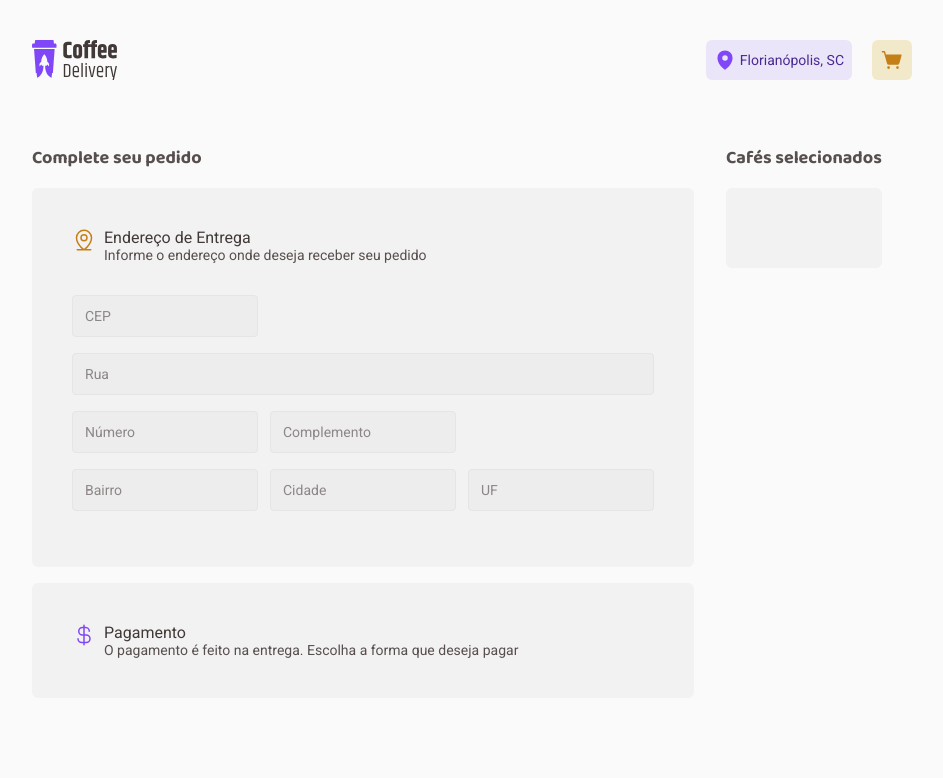
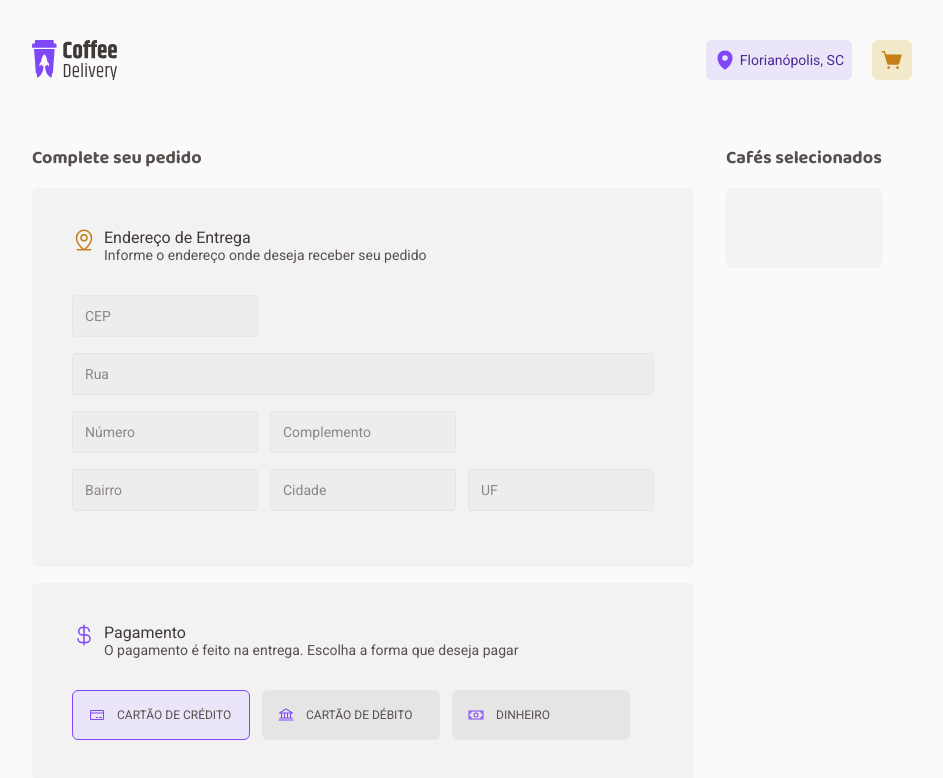
Before and after one commit to edutdutra/coffe-delivery, a React (Vite) app: page /checkout in a window 1280 px wide. Shown: the top 778 px of the page, without its empty margins (168-1111 px from the left). Built offline with nearby package versions, Linux system fonts and the light colour scheme.

Commit message:
feat: add payment select options

```diff
--- /dev/null
+++ b/src/pages/Checkout/PaymentSelect/index.tsx
@@ -0,0 +1,21 @@
+import {BasePaymentOption, PaymentSelectContainer} from "./styles.ts";
+import {Bank, CreditCard, Money} from "@phosphor-icons/react";
+
+export function PaymentSelect() {
+    return (
+        <PaymentSelectContainer>
+            <BasePaymentOption className="active">
+                <CreditCard size={16}/>
+                <span>Cartão de crédito</span>
+            </BasePaymentOption>
+            <BasePaymentOption>
+                <Bank size={16}/>
+                <span>cartão de débito</span>
+            </BasePaymentOption>
+            <BasePaymentOption>
+                <Money size={16}/>
+                <span>dinheiro</span>
+            </BasePaymentOption>
+        </PaymentSelectContainer>
+    )
+}
--- /dev/null
+++ b/src/pages/Checkout/PaymentSelect/styles.ts
@@ -0,0 +1,42 @@
+import styled from "styled-components";
+
+export const PaymentSelectContainer = styled.div`
+  display: flex;
+  gap: 0.75rem;
+`
+
+export const BasePaymentOption = styled.div`
+  display: flex;
+  align-items: center;
+  gap: 0.75rem;
+  padding: 1rem;
+  border-radius: 6px;
+
+  width: 100%;
+  max-width: 178px;
+
+  cursor: pointer;
+
+  background: ${(props) => props.theme['base-button']};
+  color: ${(props) => props.theme['purple']};
+
+  span {
+    font-size: 12px;
+    text-transform: uppercase;
+
+    color: ${(props) => props.theme['base-text']};
+
+    &:hover {
+      color: ${(props) => props.theme['base-subtitle']};
+    }
+  }
+
+  &:hover {
+    background: ${(props) => props.theme['base-hover']};
+  }
+
+  &.active {
+    background: ${(props) => props.theme['purple-light']};
+    border: 1px solid ${(props) => props.theme['purple']};
+  }
+`
--- a/src/pages/Checkout/index.tsx
+++ b/src/pages/Checkout/index.tsx
@@ -2,6 +2,10 @@ import {CheckoutForm} from "./CheckoutForm";
 import {CurrencyDollar, MapPinLine} from "@phosphor-icons/react";
 
 import {CheckoutBaseCard, CheckoutCardHeader, CheckoutColumn, CheckoutContainer, CheckoutTitle} from "./styles.ts";
+import {PaymentSelect} from "./PaymentSelect";
+
+// ToDo - Finalizar card de pagamento
+// ToDo - Finalizar card de cafés selecionados
 
 export function Checkout() {
     return (
@@ -28,13 +32,14 @@ export function Checkout() {
                                 <span>O pagamento é feito na entrega. Escolha a forma que deseja pagar</span>
                             </div>
                         </CheckoutCardHeader>
+
+                        <PaymentSelect />
                     </CheckoutBaseCard>
                 </CheckoutColumn>
 
                 <CheckoutColumn>
                     <CheckoutTitle>Cafés selecionados</CheckoutTitle>
                     <CheckoutBaseCard>
-
                     </CheckoutBaseCard>
                 </CheckoutColumn>
             </form>
```
